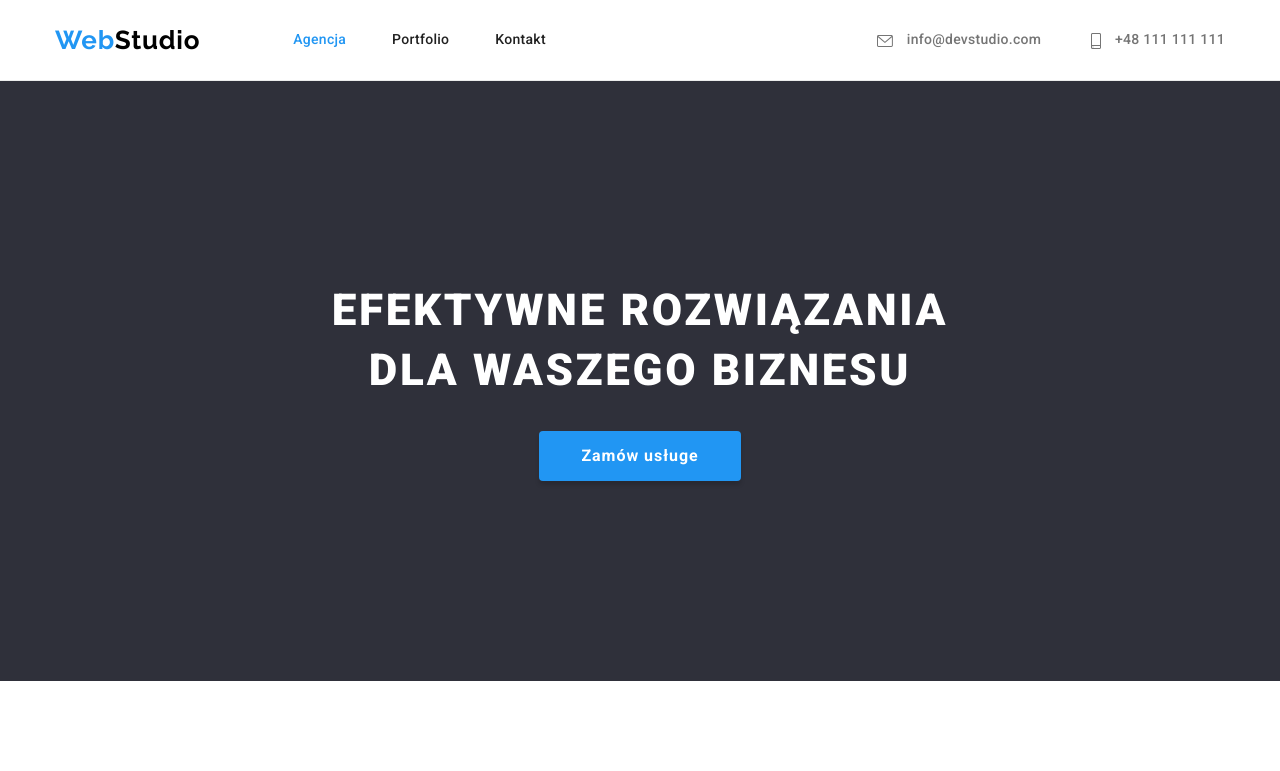
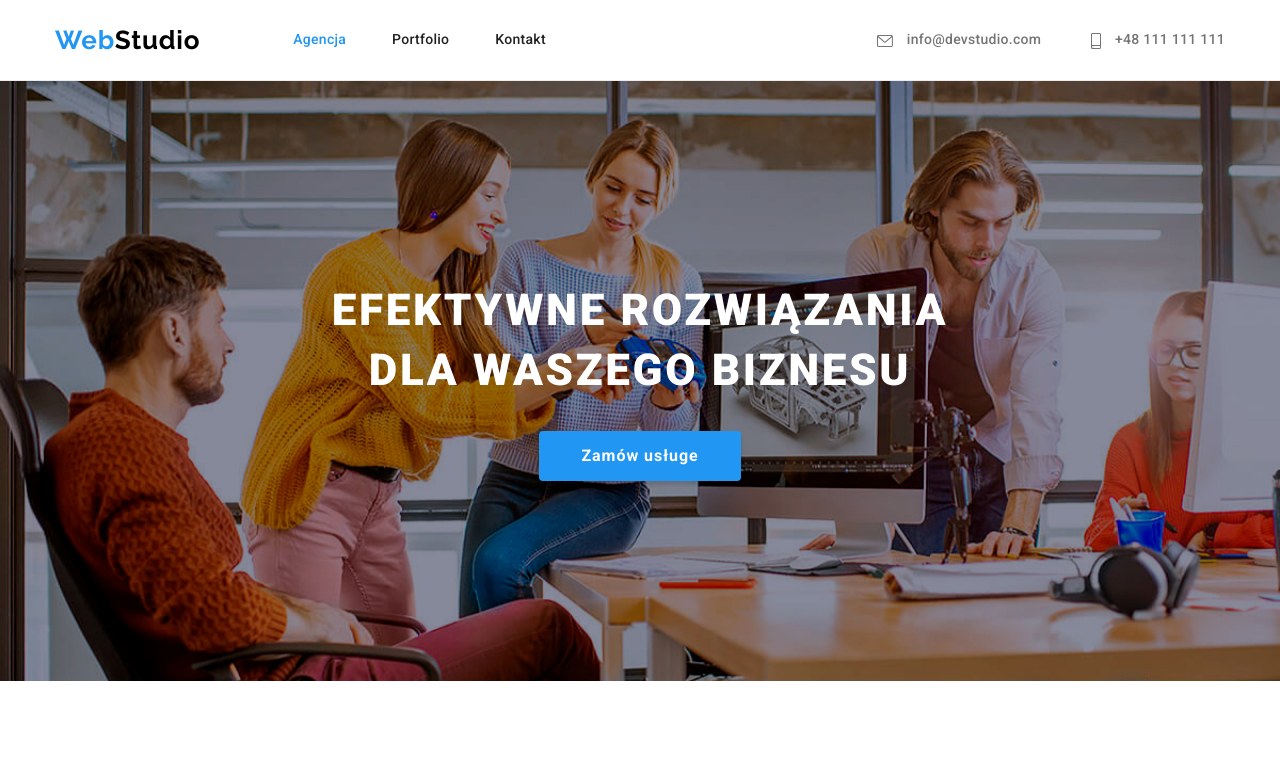
Before and after one commit to romizka/goit-markup-hw-04, a plain HTML site: page index.html in a window 1280 px wide. Shown: the top 771 px of the page. Drawn offline with Linux system fonts and the light colour scheme; the site is published under a folder, as on GitHub Pages, so addresses that start at the root find nothing.

Commit message:
Update 21.12.22

```diff
--- a/css/index.css
+++ b/css/index.css
@@ -155,7 +155,7 @@ button {
 .hero {
     background-color: var(--dark-grey);
     padding: 200px 0;
-    background-image: url(/images/main-image.jpg);
+    background-image: url(../images/main-image.jpg);
 }
 
 .header {
```
